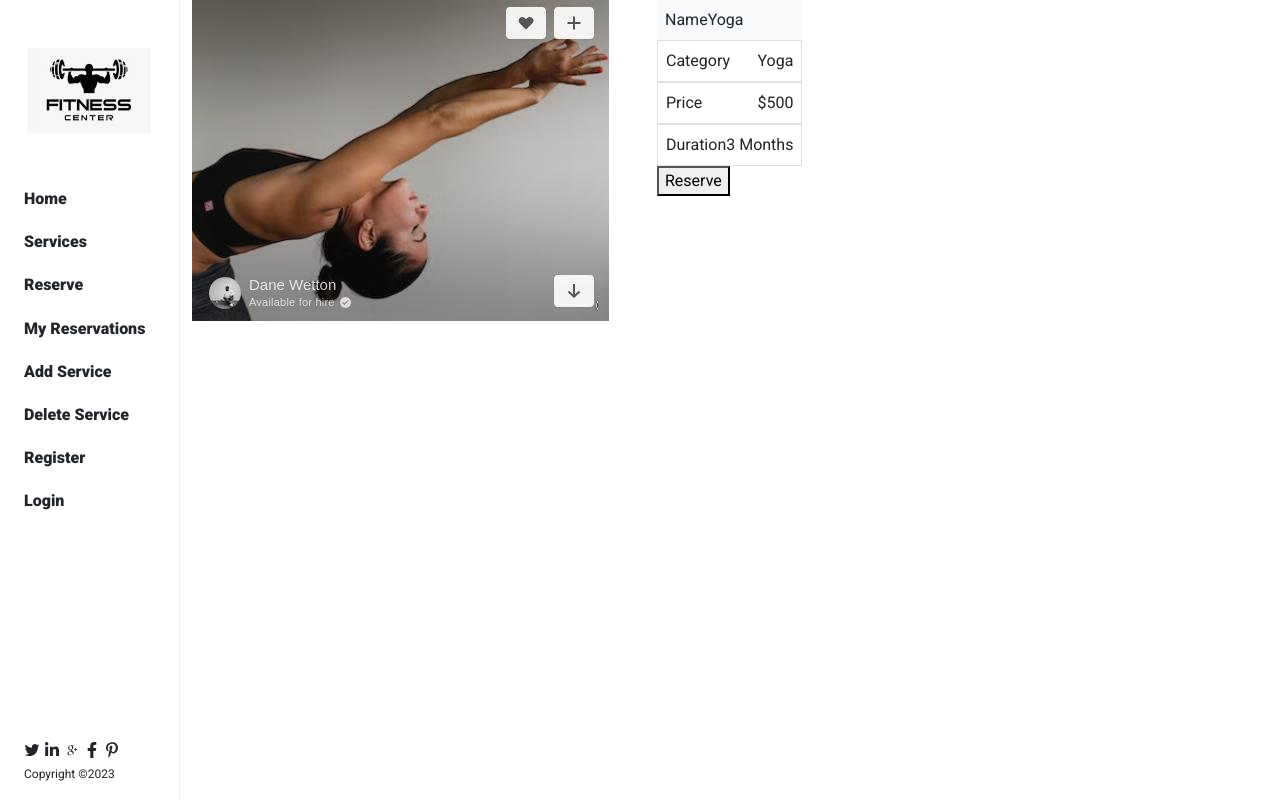
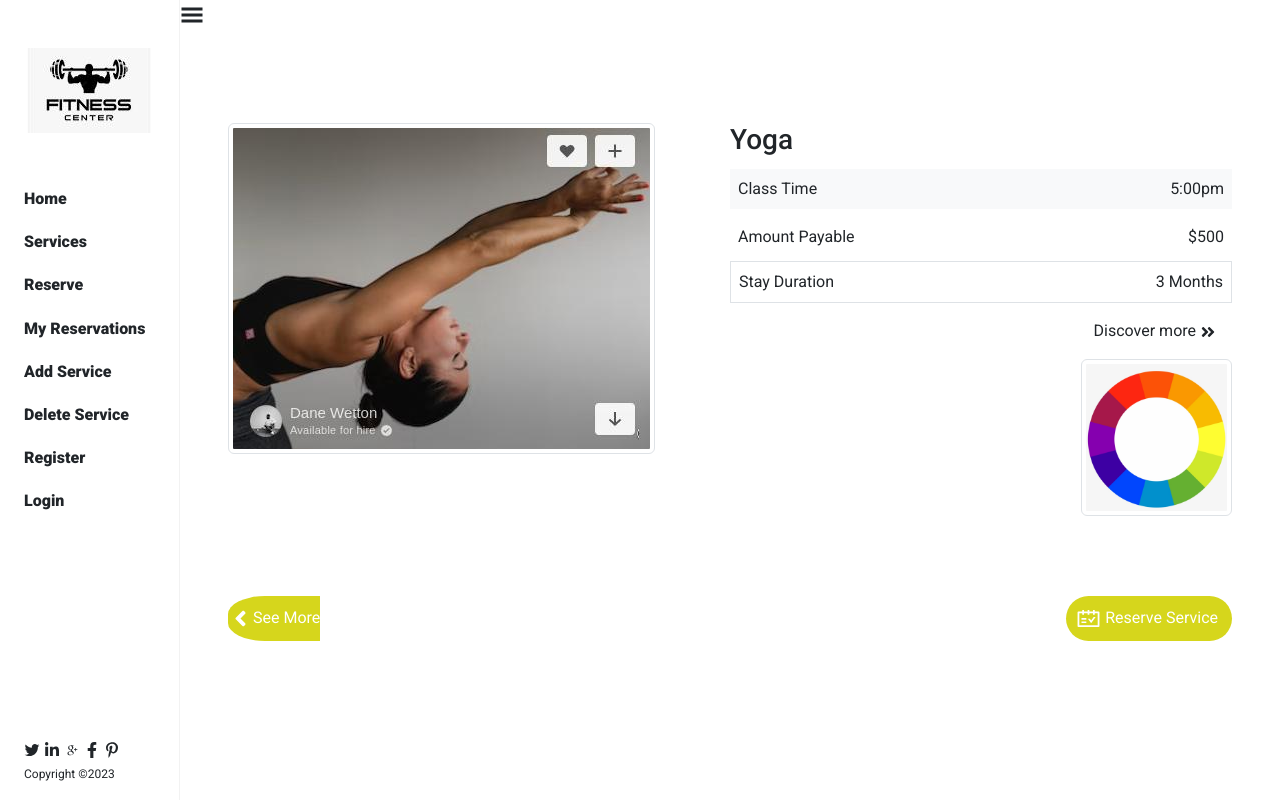
Before and after one commit to alphayowakarindi/-gym-instructor-frontend, a React (Create React App) app: page /service-details in a window 1280 px wide. Built offline with nearby package versions, Linux system fonts and the light colour scheme.

Commit message:
Update product details and reserve components

```diff
--- a/src/App.css
+++ b/src/App.css
@@ -4,6 +4,8 @@
 
 .main-partial-screen {
   margin-left: 180px;
+  width: 100%;
+  height: 100vh;
 }
 
 .hamburger-menu {
--- a/src/pages/Reserve.js
+++ b/src/pages/Reserve.js
@@ -1,51 +1,32 @@
+import React from 'react';
 import HamburgerMenu from '../components/hamburgerMenu';
 
 const Reserve = () => (
   <>
     <HamburgerMenu />
-    <h1>Reserve Page</h1>
-    <div
-      className="d-flex justify-end"
-    >
-      <div className="w-full max-w-sm lg:max-w-lg backdrop-blur-sm bg-white/40 h-screen ">
-        <div className="flex flex-col px-14 lg:px-20 items-center justify-center h-full text-white">
-          <p className="text-4xl font-semibold">Reserve</p>
-          <form id="reserve_form">
-            <div className="form-group">
-              <select
-                id="service_id"
-                name="service_id"
-                className="form-control"
-                required
-              >
-                <option disabled value="default" hidden>
-                  Choose Events
-                </option>
-                <option>
-                  Select Service
-                </option>
-              </select>
-            </div>
-            <input
-              className="form-control"
-              type="text"
-              id="city"
-              placeholder="City"
-              required
-            />
-            <p className="form-control">
-              MMMM / dd / yyyy
-            </p>
-            <button
-              type="submit"
-              className="btn btn-primary"
-            >
-              Reserve
-            </button>
-          </form>
-        </div>
+    <div className="container d-flex my-5">
+      <div className="hero-message d-flex align-items-center me-5 h3">
+        You are about to reserve this service.
       </div>
+      <form action="/action_page.php" className="d-flex flex-column align-items-center">
+        <p className="h3 text-bold pb-2">Reservation Form</p>
+        <input type="text" id="user" name="user" value="" className="form-control p-2 m-2" required hidden />
+        <input type="text" id="service_id" name="service_id" value="" className="form-control p-2 m-2" required hidden />
+        <select className="m-2 p-2 w-100" id="exampleFormControlSelect1" required>
+          <option value="" disabled selected hidden>
+            Select a service
+          </option>
+          <option>Option 1</option>
+          <option>Option 2</option>
+          <option>Option 3</option>
+        </select>
+        <input type="text" id="start-date" name="city" value="" placeholder="Your City" className="form-control p-2 m-2" required />
+        <input type="date" id="start-date" name="start-date" value="" placeholder="Your Start Date" className="form-control p-2 m-2" required />
+        <input type="submit" value="Reserve" className="form-control m-2 btn btn-secondary" />
+      </form>
+
     </div>
+
   </>
 
 );
--- a/src/pages/ServiceDetails.js
+++ b/src/pages/ServiceDetails.js
@@ -1,41 +1,70 @@
 import React from 'react';
 import { Link } from 'react-router-dom';
+import { AiOutlineSchedule } from 'react-icons/ai';
+import { FaAngleDoubleRight, FaAngleLeft } from 'react-icons/fa';
 import image from './images/yoga.jpg';
+import HamburgerMenu from '../components/hamburgerMenu';
+import icon from './images/icon.png';
 
 function ServiceDetails() {
   return (
-    <div className="container d-flex justify-content-between ">
-      <div className="image-container">
-        <img src={image} alt="wel" />
+    <>
+      <HamburgerMenu />
+      <div className="container service-details align-items-center justify-content-center p-5">
+        <div className="raw d-flex py-5">
+          <div className="col-lg-6 col-sm-3 d-flex flex-column justify-content-between">
+            <div className="images-display">
+              <img src={image} alt="wel" className="img-thumbnail" />
+            </div>
+            <div>
+              <button type="button" className="explore-btn">
+                <FaAngleLeft size={25} className="text-white" />
+                See More
+              </button>
+            </div>
           </div>
 
-      <div className="service-info ms-5">
-        <div className="fd-flex justify-content-between px-2 py-2 gap-3 bg-light">
-          <span>Name</span>
-          <span>Yoga</span>
+          <div className="col-lg-6 col-sm-3">
+            <form className="d-flex flex-column">
+              <div className="d-flex justify-content-between">
+                <span className="h3">Yoga</span>
               </div>
-        <div className="d-flex justify-content-between border bg-gray-100 px-2 py-2">
-          <span>Category</span>
-          <span>Yoga</span>
+              <div className="d-flex justify-content-between bg-light p-2 my-1">
+                <span>Class Time</span>
+                <span>5:00pm</span>
               </div>
-        <div className="d-flex justify-content-between border px-2 py-2">
-          <span>Price</span>
+              <div className="d-flex justify-content-between p-2 my-1">
+                <span>Amount Payable</span>
                 <span>$500</span>
               </div>
               <div className="d-flex justify-content-between border bg-gray-100 px-2 py-2">
-          <span>Duration</span>
+                <span>Stay Duration</span>
                 <span>3 Months</span>
+              </div>
+              <div className="d-flex align-items-end flex-column">
+                <span className="p-3">
+                  Discover more
+                  {' '}
+                  <FaAngleDoubleRight />
+                </span>
+                <div className="spining-img">
+                  <img src={icon} alt="spinning" className="img-thumbnail" />
                 </div>
                 <Link to="/reserve">
                   <button
                     type="button"
-            className=""
+                    className="reserve"
                   >
-            Reserve
+                    <AiOutlineSchedule size={25} className="text-white" />
+                    <span className="mx-1 text-white">Reserve Service</span>
                   </button>
                 </Link>
               </div>
+            </form>
           </div>
+        </div>
+      </div>
+    </>
   );
 }
 
--- a/src/pages/pages.css
+++ b/src/pages/pages.css
@@ -13,3 +13,35 @@
   padding: 20px 50px 20px 30px;
   border-radius: 0 50px 50px 0;
 }
+
+.service-details {
+  width: 100%;
+}
+
+.spining-img {
+  width: 30%;
+}
+
+.reserve {
+  outline: none;
+  border: none;
+  border-radius: 25px;
+  padding: 10px;
+  background-color: rgb(214, 214, 28);
+  margin-top: 5rem;
+  cursor: pointer;
+}
+
+.explore-btn {
+  background-color: rgb(214, 214, 28);
+  border-radius: 40% 0% 0% 40%;
+  padding: 10px 0;
+  color: white;
+  outline: none;
+  border: none;
+}
+
+.text-dark {
+  width: 25px;
+  color: red;
+}
```
Also changed, not shown: src/pages/images/icon.png (added). Lines whose indentation alone changed are shown as unchanged.
